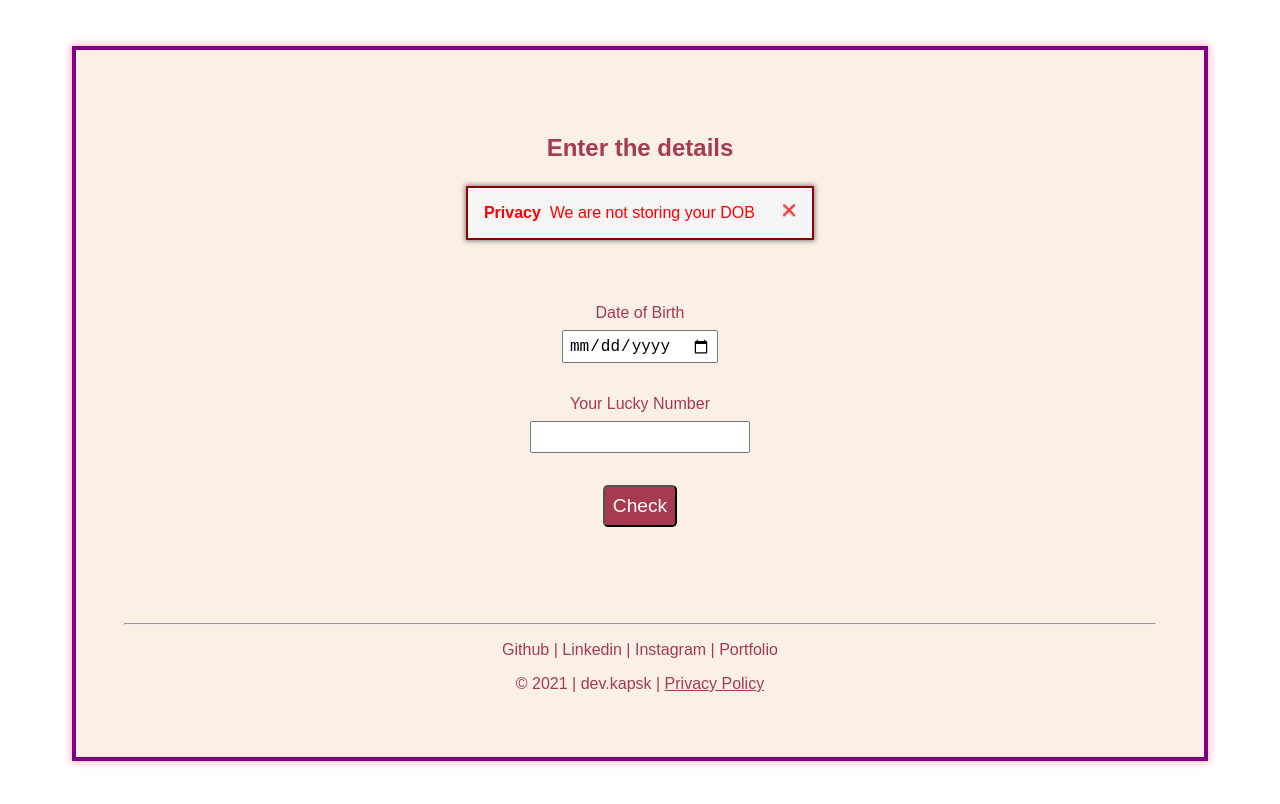
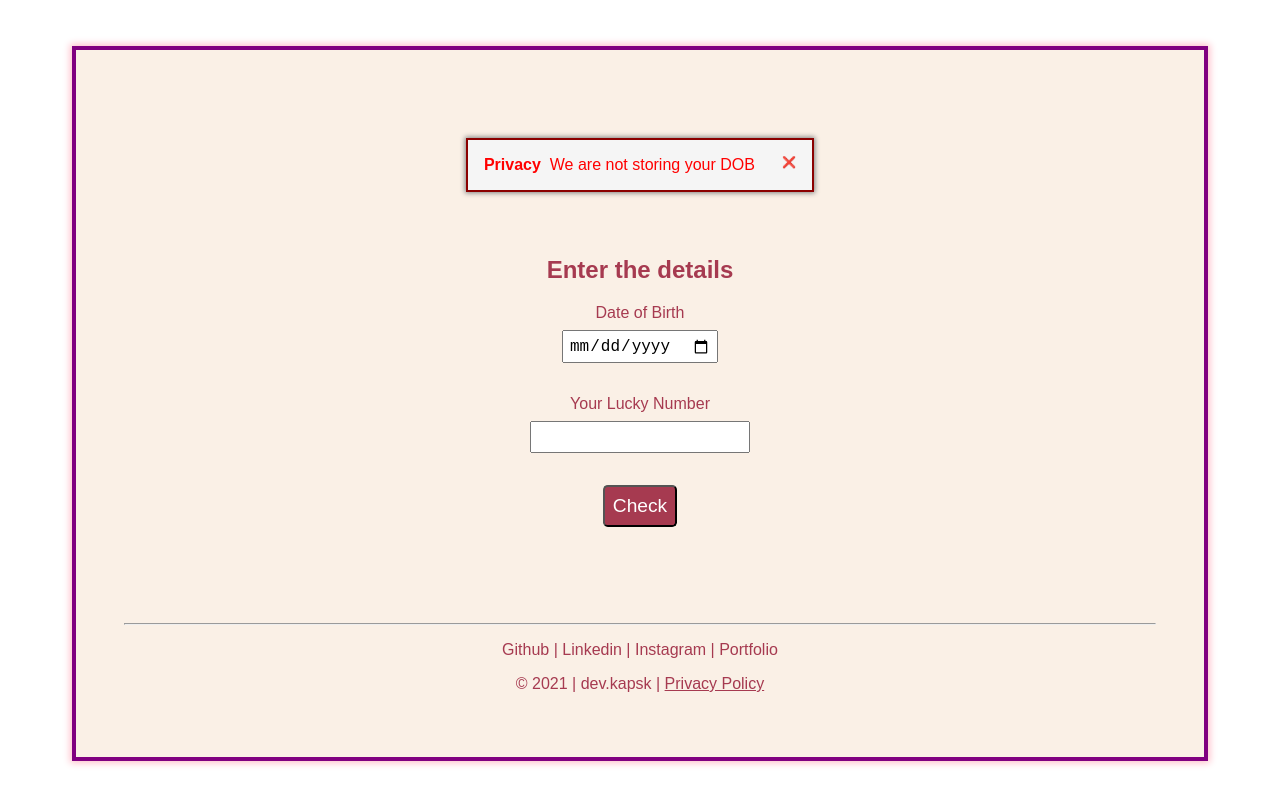
Before and after one commit to rkapoor10/lucky-birthday-reactApp, a React (Create React App) app: page / in a window 1280 px wide. Shown: the part 800-1604 px from the top of the page. Built offline with nearby package versions, Linux system fonts and the light colour scheme.

Commit message:
update App.js

```diff
--- a/src/App.js
+++ b/src/App.js
@@ -102,9 +102,7 @@ export default function App() {
 
       {/* scroll down feature to be added */}
       <div id="main" className="container">
-        <div style={{ display: `${mainSection}` }}>
-          <h2>Enter the details </h2>
-          <div className="box" style={{ display: `${alertBox}` }}>
+      <div className="box" style={{ display: `${alertBox}` }}>
             <strong>Privacy &nbsp;</strong> We are not storing your DOB
             <div
               onClick={() => {
@@ -121,6 +119,9 @@ export default function App() {
               </span>
             </div>
           </div>
+        <div style={{ display: `${mainSection}` }}>
+          <h2>Enter the details </h2>
+
           <form onSubmit={onClickHandler}>
             <label>Date of Birth</label>
             <input
```
